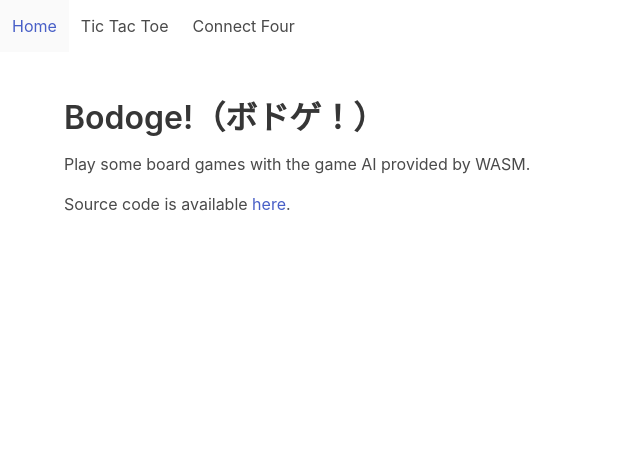
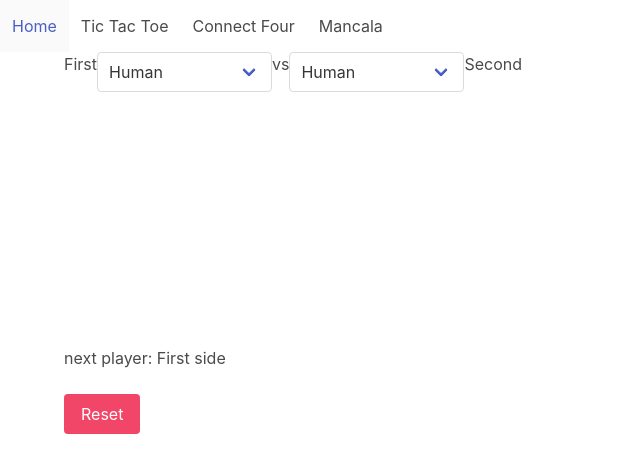
Before and after one commit to hinohi/bodoge, a React (Create React App) app: page /bodoge/mancala in a window 1280 px wide. Shown: the top 472 px of the page, without its empty margins (0-640 px from the left). Built offline with nearby package versions, Linux system fonts and the light colour scheme.

Commit message:
mancalaの盤面描画以外ができた

```diff
--- a/package.json
+++ b/package.json
@@ -26,6 +26,7 @@
     "bulma": "^0.9.2",
     "comlink": "^4.3.0",
     "crate-connect-four": "./connect-four/pkg",
+    "crate-mancala": "./mancala/pkg",
     "crate-tic-tac-toe": "./tic-tac-toe/pkg",
     "react": "^17.0.2",
     "react-dom": "^17.0.2",
--- a/src/App.tsx
+++ b/src/App.tsx
@@ -9,6 +9,7 @@ import {
 
 const TicTacToe = React.lazy(() => import('./tic-tac-toe/app'));
 const ConnectFour = React.lazy(() => import('./connect-four/app'));
+const Mancala = React.lazy(() => import('./mancala/app'));
 
 function App() {
   return (
@@ -25,6 +26,9 @@ function App() {
             <Link to="/connect-four" className="navbar-item">
               Connect Four
             </Link>
+            <Link to="/mancala" className="navbar-item">
+              Mancala
+            </Link>
           </div>
         </nav>
         <Switch>
@@ -36,6 +40,11 @@ function App() {
           <Route path="/connect-four">
             <Suspense fallback={<div>Loading Connect Four...</div>}>
               <ConnectFour/>
+            </Suspense>
+          </Route>
+          <Route path="/mancala">
+            <Suspense fallback={<div>Loading Mancala...</div>}>
+              <Mancala/>
             </Suspense>
           </Route>
           <Route path="/">
--- a/src/connect-four/app.tsx
+++ b/src/connect-four/app.tsx
@@ -238,7 +238,7 @@ function ConnectFour(): React.ReactElement {
     }
   }
 
-  function handlePlayerChange(side: 'A' | 'B', id: number): void {
+  function handlePlayerChange(side: Side, id: number): void {
     if (state.player[side] !== id) {
       cancel();
       dispatch({type: 'change_player', side, id});
--- /dev/null
+++ b/src/mancala/app.tsx
@@ -0,0 +1,232 @@
+import React, {useEffect, useMemo, useReducer} from 'react';
+
+import {Svg} from '../svg';
+import {ResetButton} from '../button';
+import {Select} from '../select';
+import {useWorker} from '../workerHook';
+import {ModuleType} from './worker';
+
+
+function createWorker(): Worker {
+  return new Worker('./worker', {
+    name: 'mancala',
+    type: 'module',
+  });
+}
+
+type Side = 'First' | 'Second';
+
+interface BoardBase {
+  readonly seeds: ReadonlyArray<ReadonlyArray<number>>
+  readonly score: ReadonlyArray<number>
+}
+
+interface BoardState extends BoardBase {
+  readonly stealing: boolean
+  readonly side: Side
+}
+
+interface BoardProps extends BoardBase {
+  readonly onClick: (i: number) => void
+}
+
+function Board(props: BoardProps) {
+  const size = 100;
+  return (
+    <Svg
+      width={size * 8}
+      height={size * 2}
+    >
+    </Svg>
+  );
+}
+
+type Score = [number, number] | null;
+
+interface TicTacToeState {
+  readonly board: BoardState
+  readonly key: number
+  readonly score: Score
+  readonly judged: boolean
+  readonly player: { [P in Side]: number }
+}
+
+type Action =
+  | { type: 'reset' }
+  | { type: 'change_player', side: Side, id: number }
+  | { type: 'put', key: number, board: BoardState }
+  | { type: 'judge', key: number, score: Score }
+  ;
+
+type Player =
+  | { type: 'Human' }
+  | { type: 'CPU', params: string }
+  ;
+
+function showPlayer(player: Player): string {
+  switch (player.type) {
+    case 'Human':
+      return 'Human';
+    case 'CPU':
+      return `CPU (${player.params})`;
+  }
+}
+
+function init(stealing: boolean, player: { [P in Side]: number }): TicTacToeState {
+  return {
+    board: {
+      stealing,
+      side: 'First',
+      seeds: [[4, 4, 4, 4, 4, 4], [4, 4, 4, 4, 4, 4]],
+      score: [0, 0],
+    },
+    key: Math.random(),
+    score: null,
+    judged: true,
+    player,
+  };
+}
+
+function reducer(state: TicTacToeState, action: Action): TicTacToeState {
+  switch (action.type) {
+    case 'reset':
+      return init(state.board.stealing, state.player);
+    case 'change_player':
+      if (state.player[action.side] === action.id) return state;
+      return init(state.board.stealing, {...state.player, [action.side]: action.id});
+    case 'put':
+      if (action.key !== state.key) return state;
+      if (state.score) return state;
+      if (!state.judged) return state;
+      return {
+        ...state,
+        board: action.board,
+        judged: false,
+      };
+    case 'judge':
+      if (action.key !== state.key) return state;
+      return {
+        ...state,
+        score: action.score,
+        judged: true,
+      };
+  }
+}
+
+function Mancala(): React.ReactElement {
+  const playerMaster = useMemo<ReadonlyArray<Player>>(() => [
+    {
+      type: 'Human',
+    },
+    {
+      type: 'CPU',
+      params: 'dfs:nn6:5',
+    },
+  ], []);
+
+  const [calculating, setCalculating, wasm, cancel] = useWorker<ModuleType>(createWorker);
+  const [state, dispatch] = useReducer(reducer, init(true, {First: 0, Second: 0}));
+
+  useEffect(() => {
+    if (calculating) return;
+    if (state.score) return;
+    if (state.judged) {
+      const side = state.board.side;
+      const player = playerMaster[state.player[side]];
+      switch (player.type) {
+        case 'Human':
+          break;
+        case 'CPU':
+          const key = state.key;
+          setCalculating(true);
+          wasm.search(state.board, player.params)
+            .then((board: BoardState) => {
+              dispatch({type: 'put', key, board});
+              setCalculating(false);
+            }).catch((err: any) => console.error(err));
+          break;
+      }
+    } else {
+      setCalculating(true);
+      const key = state.key;
+      wasm.calculateScore(state.board).then((score: [number, number]) => {
+        dispatch({type: 'judge', key, score});
+        setCalculating(false);
+      }).catch((err: any) => console.error(err));
+    }
+  }, [calculating, playerMaster, state, setCalculating, wasm]);
+
+  function handleClick(i: number): void {
+    const side = state.board.side;
+    if (state.player[side] === 0) {
+      setCalculating(true);
+      const key = state.key;
+      wasm.calculateMoved(state.board, i).then((board: BoardState) => {
+        dispatch({type: 'put', key, board});
+        setCalculating(false);
+      }).catch((err: any) => console.error(err));
+    }
+  }
+
+  function handlePlayerChange(side: Side, id: number): void {
+    if (state.player[side] !== id) {
+      cancel();
+      dispatch({type: 'change_player', side, id});
+    }
+  }
+
+  function resetBoard(): void {
+    cancel();
+    dispatch({type: 'reset'});
+  }
+
+  let status;
+  if (state.score === null) {
+    status = `next player: ${state.board.side} side`;
+  } else {
+    const score = `${state.score[0]} - ${state.score[1]}`;
+    if (state.score[0] > state.score[1]) {
+      status = `winner First: ${score}`;
+    } else if (state.score[0] < state.score[1]) {
+      status = `winner Second: ${score}`;
+    } else {
+      status = `draw: ${score}`;
+    }
+  }
+
+  return (
+    <div className="container">
+      <div className="content is-flex-direction-row">
+        First
+        <Select
+          items={playerMaster.map(showPlayer)}
+          selected={state.player.First}
+          isDisabled={false}
+          onChange={(i) => handlePlayerChange('First', i)}
+        />
+        vs
+        <Select
+          items={playerMaster.map(showPlayer)}
+          selected={state.player.Second}
+          isDisabled={false}
+          onChange={(i) => handlePlayerChange('Second', i)}
+        />
+        Second
+      </div>
+      <div className="content">
+        <Board
+          {...state.board}
+          onClick={handleClick}
+        />
+      </div>
+      <div className="content">
+        <p>{status}</p>
+      </div>
+      <div className="content">
+        <ResetButton hasWinner={state.score !== null} onClick={resetBoard}/>
+      </div>
+    </div>
+  );
+}
+
+export default Mancala;
--- /dev/null
+++ b/src/mancala/worker.ts
@@ -0,0 +1,14 @@
+import * as Comlink from 'comlink';
+
+const wasmImport = import('crate-mancala')
+
+const wasmModule = {
+  async initialize() {
+    const wasm = await wasmImport;
+    Object.assign(wasmModule, wasm);
+  },
+};
+
+Comlink.expose(wasmModule);
+
+export type ModuleType = typeof import('crate-mancala') & typeof wasmModule;
--- a/src/tic-tac-toe/app.tsx
+++ b/src/tic-tac-toe/app.tsx
@@ -188,7 +188,7 @@ function TicTacToe(): React.ReactElement {
     }
   }
 
-  function handlePlayerChange(side: 'X' | 'O', id: number): void {
+  function handlePlayerChange(side: Side, id: number): void {
     if (state.player[side] !== id) {
       cancel();
       dispatch({type: 'change_player', side, id});
```
Also changed, not shown: 2 other files (tests, documents, lock files or other folders).
